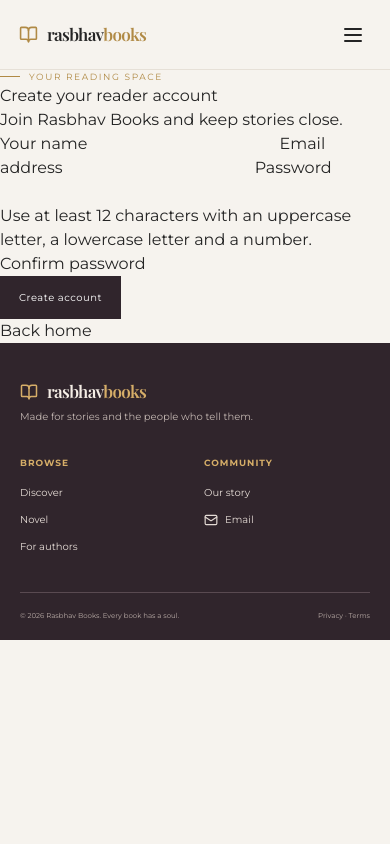
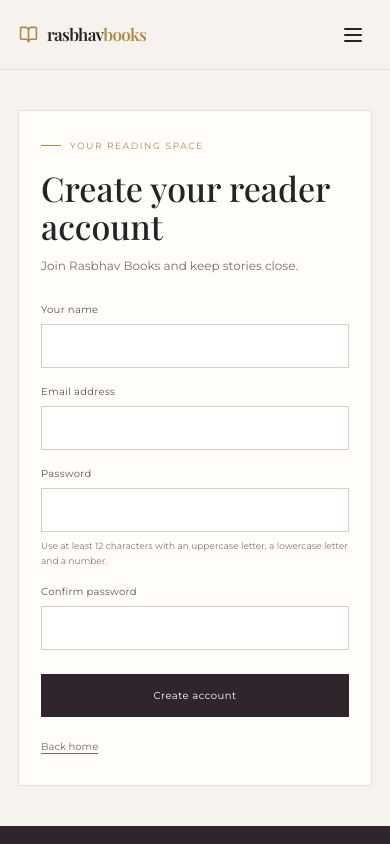
Before and after one commit to Rasbhavbooks/my-first-website, a React (Vite) app in the folder client/: page /register in a window 390 px wide. Shown: the top 844 px of the page. Built offline with nearby package versions, Linux system fonts and the light colour scheme; a web font is replaced by a local one.

Commit message:
feat(auth): style reader registration page

```diff
--- a/client/src/styles/global.css
+++ b/client/src/styles/global.css
@@ -218,3 +218,24 @@ button { color: inherit; }
 .wishlist-empty { min-height: 230px; display: flex; flex-direction: column; align-items: flex-start; justify-content: center; gap: 14px; border-top: 1px solid var(--line); color: #77716a; font-size: 12px; }
 @media (max-width: 900px) { .wishlist-page { margin-left: 28px; margin-right: 28px; } }
 @media (max-width: 620px) { .wishlist-page { min-height: 65vh; margin: 0 20px; padding: 54px 0 70px; } }
+
+.auth-page { min-height: 70vh; padding: 70px 20px; display: grid; place-items: center; }
+.auth-card { width: min(100%, 520px); padding: 42px; border: 1px solid var(--line); background: #fffdfa; }
+.auth-card h1 { margin: 16px 0 10px; font: 500 clamp(34px,5vw,48px)/1.12 var(--serif); }
+.auth-intro { margin: 0 0 26px; color: #77716a; font-size: 12px; line-height: 1.8; }
+.auth-form { display: grid; gap: 16px; }
+.auth-form label { display: grid; gap: 7px; }
+.auth-form label span { color: #5f584f; font-size: 10px; letter-spacing: .3px; }
+.auth-form input { width: 100%; min-height: 44px; padding: 10px 12px; border: 1px solid #d7cec0; border-radius: 0; background: #fff; color: var(--ink); font-size: 12px; }
+.auth-form input:focus { outline: 2px solid #d6ae68; outline-offset: 1px; }
+.password-hint { margin: -9px 0 0; color: #82796e; font-size: 9px; line-height: 1.6; }
+.auth-submit { width: 100%; margin-top: 8px; border: 0; cursor: pointer; }
+.auth-submit:disabled { cursor: wait; opacity: .65; }
+.auth-message { padding: 12px 14px; margin: 0 0 16px; font-size: 11px; line-height: 1.6; }
+.auth-message.success { background: #edf3e9; color: #39513d; }
+.auth-message.error { background: #f8ece8; color: #863d32; }
+.auth-back-link { display: inline-block; margin-top: 22px; color: #716b63; font-size: 10px; text-decoration: underline; text-underline-offset: 3px; }
+@media (max-width: 620px) {
+ .auth-page { min-height: 68vh; padding: 40px 18px; }
+ .auth-card { padding: 28px 22px; }
+}
```
